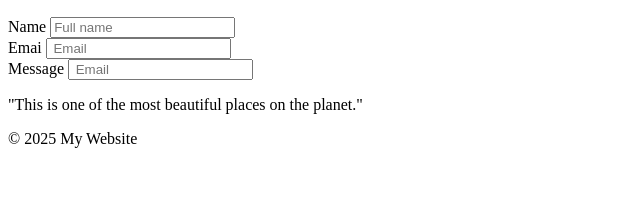
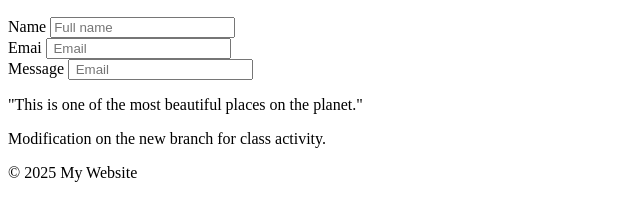
Before and after one commit to structbase/2025-RTT-57-Lab1, a plain HTML site: page index.html in a window 1280 px wide. Shown: the part 573-794 px from the top of the page, without its empty margins (0-640 px from the left). Drawn offline with Linux system fonts and the light colour scheme.

Commit message:
Modification on the new branch for class activity

```diff
--- a/index.html
+++ b/index.html
@@ -39,6 +39,9 @@
                 <p>"This is one of the most beautiful places on the planet."</p>
             </div>
         </div>
+        <div>
+            <p>Modification on the new branch for class activity.</p>
+        </div>
         <footer>
             <p>&copy; 2025 My Website</p>
         </footer>
```
